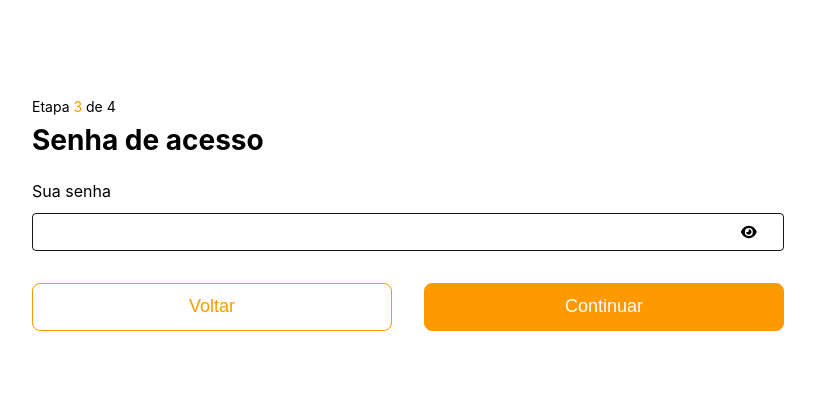
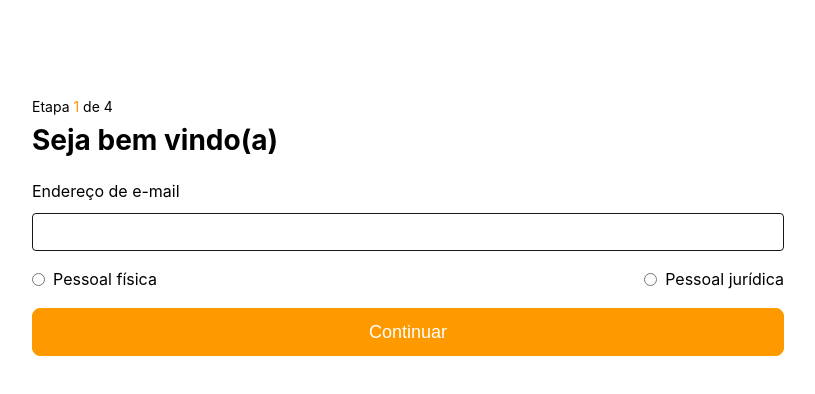
Before and after one commit to matheusnpenna/desafio-mb-web, a Vue app in the folder src/frontend/: page / in a window 1280 px wide. Shown: the top 394 px of the page, without its empty margins (232-1047 px from the left). Built offline with nearby package versions, Linux system fonts and the light colour scheme.

Commit message:
set right index

```diff
--- a/src/frontend/src/views/HomeView.vue
+++ b/src/frontend/src/views/HomeView.vue
@@ -31,7 +31,7 @@ import FormSuccess from "@/components/forms/FormSuccess.vue";
 const { postRegister } = useAPI();
 const register_success = ref(false);
 const loading = ref(false);
-const step_index = ref(3);
+const step_index = ref(1);
 
 const INITIAL_FORM = formFields(
   [
```
